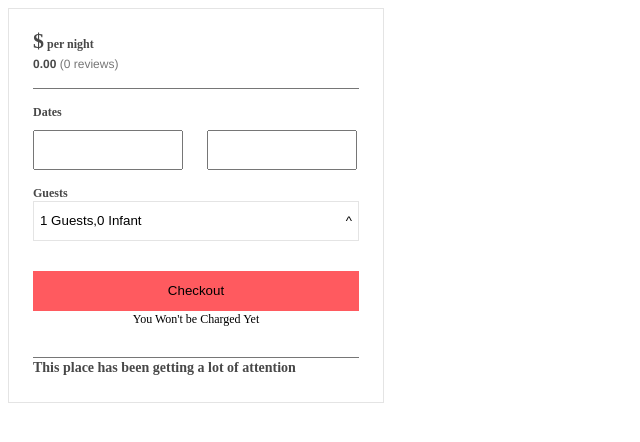
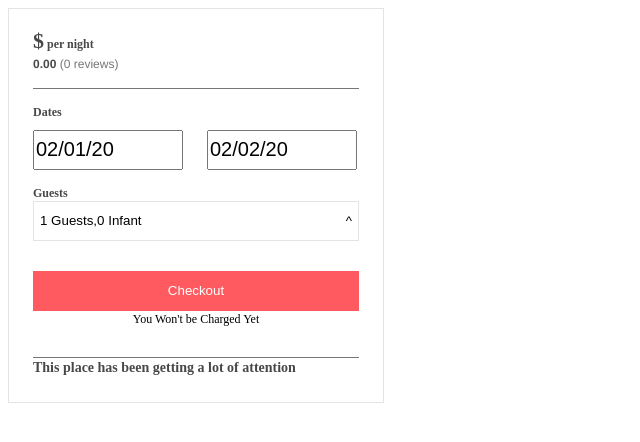
Before and after one commit to Team-Florida/checkout, a React app: page / in a window 1280 px wide. Shown: the top 442 px of the page, without its empty margins (0-640 px from the left). Built offline with nearby package versions, Linux system fonts and the light colour scheme; no server answers; the HTML template or start-up script is replaced by a standard one.

Commit message:
completed all basic calendar functionality

```diff
--- a/calendar/helpers.js
+++ b/calendar/helpers.js
@@ -61,7 +61,7 @@ var generateCalendar = function() {
             dayOfWeek: dayOfWeek,
             weekOfMonth: currentWeekOfMonth
             }
-        calendar[year][month].calendar[currentWeekOfMonth][dayOfWeek] = {dayOfMonth: dayOfMonth}
+        calendar[year][month].calendar[currentWeekOfMonth][dayOfWeek] = {dayOfMonth: dayOfMonth, date: currentDate.format('l')}
         currentDate.add(1, 'day')
         previousWeekOfMonth = currentWeekOfMonth
     }
--- a/client/src/components/BookItForm.jsx
+++ b/client/src/components/BookItForm.jsx
@@ -19,8 +19,6 @@ import { flattenCalendar } from '../../../calendar/helpers.js';
 class BookItForm extends React.Component {
     constructor(props) {
         super(props)
-        console.log('book it props')
-        console.log(props)
         this.state = {
             calendarClicked: false,
             guestListClicked: false,
@@ -34,11 +32,13 @@ class BookItForm extends React.Component {
     }
 
     renderCalendar() {
+        console.log(this.state.currentCalendarClicked)
         if (this.state.calendarClicked) {
             // return <div style = {{position: 'absolute', top: "200px", height: '308px', width: '332px'}}>the calendar has been clicked</div>
             // return <div style = {{display: "inline-block", position: 'relative', height: 'auto', width: '326px', zIndex: '1', backgroundColor: 'white', border: '1px solid #e4e4e4'}}>the calendar has been clicked<div>test</div></div>
-            return <Calendar currentMonth = {this.props.flatCalendar[this.state.currentMonth]} handleMonthChangeClick = {this.handleMonthChangeClick}/>
-            return <Calendar currentMonth = {{calendar: [[null, null,1,2,3,4,5],[6,7,8,9,10,11,12],[13,14,15,16,17,18,19], [20,21,22,23,24,25,26],[27,28,29]], month: 'Janurary', year: '2020'}}/>
+            return <Calendar currentMonth = {this.props.flatCalendar[this.state.currentMonth]}
+            handleMonthChangeClick = {this.handleMonthChangeClick} changeDaysBooked = {this.props.changeDaysBooked} currentCalendarClicked = {this.state.currentCalendarClicked}/>
+            // return <Calendar currentMonth = {{calendar: [[null, null,1,2,3,4,5],[6,7,8,9,10,11,12],[13,14,15,16,17,18,19], [20,21,22,23,24,25,26],[27,28,29]], month: 'Janurary', year: '2020'}}/>
         }
         return <div></div>
     }
@@ -84,13 +84,15 @@ class BookItForm extends React.Component {
         return (
         <BookItFormWrapper>
             <FieldLabel>Dates</FieldLabel>
-            <DateField readOnly onClick = {(event) => {
+            <DateField name = 'start' value = {this.props.userInfo.daysBooked.start} placeholder = "Check-in" readOnly onClick = {(event) => {
                 this.setState({
-                calendarClicked: !this.state.calendarClicked
+                calendarClicked: !this.state.calendarClicked,
+                currentCalendarClicked: event.target.name
             })}}/>
             <DateArrow />
-            <DateField readOnly onClick = {(event) => {this.setState({
-                calendarClicked: !this.state.calendarClicked
+            <DateField name = 'end' value = {this.props.userInfo.daysBooked.end} placeholder = "Checkout" readOnly onClick = {(event) => {this.setState({
+                calendarClicked: !this.state.calendarClicked,
+                currentCalendarClicked: event.target.name
             })}}/>
             {/* <div>test</div> */}
             {/* <div>test</div> */}
@@ -103,7 +105,7 @@ class BookItForm extends React.Component {
             </BookItButton>
             {this.renderGuestList()}
             <CheckoutButtonWrapper>
-              <BookItButton primary><div>Checkout</div></BookItButton>
+              <BookItButton primary><div style = {{color: 'white'}}>Checkout</div></BookItButton>
               <ButtonSubtext>You Won't be Charged Yet</ButtonSubtext>
             </CheckoutButtonWrapper>
         </BookItFormWrapper>
--- a/client/src/components/Calendar.jsx
+++ b/client/src/components/Calendar.jsx
@@ -9,10 +9,9 @@ import PopDownWrapper from '../styles/BookItForm/PopDownWrapper.js'
 import IncrementerButton from '../styles/GuestIncrementer/IncrementerButton.js'
 
 const Calendar = (props) => {
-    debugger
 
     let weeks = props.currentMonth.calendar.map((days) => {
-        return (<Week days = {days}/>)}
+return (<Week days = {days} changeDaysBooked = {props.changeDaysBooked} currentCalendarClicked = {props.currentCalendarClicked}/>)}
     );
 
 
--- a/client/src/components/Checkout.jsx
+++ b/client/src/components/Checkout.jsx
@@ -14,9 +14,7 @@ const calendar = require('../../../calendar/helpers.js');
 class Checkout extends React.Component {
     constructor(props) {
         super(props)
-        console.log(this.refs)
         this.calendar = calendar.generateCalendar()
-        console.log(this.calendar)
         this.state = {
             name : '',
             bookedDates: {},
@@ -46,6 +44,7 @@ class Checkout extends React.Component {
         this.getHouseInfo = this.getHouseInfo.bind(this)
         this.nightlyPrice = this.nightlyPrice.bind(this)
         this.changeGuests = this.changeGuests.bind(this)
+        this.changeDaysBooked = this.changeDaysBooked.bind(this)
 
     }
 
@@ -54,8 +53,15 @@ class Checkout extends React.Component {
             state.userInfo.guestsBooked = newGuestBooked
             return state
         })
+    }
 
-
+    changeDaysBooked(bookingInfo) {
+        let typeBooked = Object.keys(bookingInfo)[0]
+        let dateBooked = bookingInfo[typeBooked]
+        this.setState((state,props) => {
+            state.userInfo.daysBooked[typeBooked] = dateBooked
+            return state
+        })
     }
 
     nightlyPrice() {
@@ -74,7 +80,6 @@ class Checkout extends React.Component {
                     console.log(state)
                     calendar.bookDays(state.calendar, response.data.bookedDates)
                     response.data.calendar = state.calendar
-                    debugger
                     state = response.data
                     return state
                 })
@@ -86,7 +91,8 @@ class Checkout extends React.Component {
         return (
             <CheckoutWrapper>
               <Header  pricePerNight = {this.nightlyPrice()} numberOfReviews = {this.state.numberOfReviews} starReviewTotal = {this.state.starReviewTotal}/>
-              <BookItForm userInfo = {this.state.userInfo} guestsAllowed = {this.state.guestsAllowed} changeGuests = {this.changeGuests} flatCalendar = {calendar.flattenCalendar(this.state.calendar)}/>
+              <BookItForm userInfo = {this.state.userInfo} guestsAllowed = {this.state.guestsAllowed}
+              changeGuests = {this.changeGuests} flatCalendar = {calendar.flattenCalendar(this.state.calendar)} changeDaysBooked = {this.changeDaysBooked}/>
               <Footer />
             </CheckoutWrapper>
         )
--- a/client/src/components/GuestList.jsx
+++ b/client/src/components/GuestList.jsx
@@ -9,9 +9,6 @@ import PopDownWrapper from '../styles/BookItForm/PopDownWrapper.js'
 class GuestList extends React.Component {
     constructor(props) {
         super(props)
-
-
-        console.log(props)
     }
 
     render() {
--- a/client/src/components/Header.jsx
+++ b/client/src/components/Header.jsx
@@ -9,7 +9,6 @@ import HeaderWrapper from '../styles/Header/HeaderWrapper.js'
 
 
 const Header = (props) => {
-    console.log(props)
     return (
         <HeaderWrapper>
             <PricePerNightInfo pricePerNight = {props.pricePerNight}/>
--- a/client/src/components/Week.jsx
+++ b/client/src/components/Week.jsx
@@ -4,17 +4,16 @@ import ReactDOM from 'react-dom';
 import Day from '../styles/Week/Day.js'
 
 const Week = (props) => {
-    debugger
-    console.log('week props')
-    console.log(props)
-
     let day = props.days.map((day) => {
         if (day === null) {
             return <td></td>
         } else if (day.isBooked === true) {
             return (<Day isBooked>{day.dayOfMonth}</Day>)
         }
-        return (<Day>{day.dayOfMonth}</Day>)}
+        return (<Day onClick = {() => {
+            const bookingInfo = {}
+            bookingInfo[props.currentCalendarClicked] = day.date
+            props.changeDaysBooked(bookingInfo)}}>{day.dayOfMonth}</Day>)}
     );
     return (
         <tr>{day}</tr>
--- a/client/src/styles/BookItForm/PopDownWrapper.js
+++ b/client/src/styles/BookItForm/PopDownWrapper.js
@@ -6,8 +6,7 @@ const DateArrow = styled.div`
     z-index: 2;
     width: 288px;
     height: auto;
-    background-color: lightpink;
-    padding-left: 13px;
+    background-color: white;
     padding-right: 13px;
     border: '1px solid #e4e4e4';
     `;
--- a/client/src/styles/Week/Day.js
+++ b/client/src/styles/Week/Day.js
@@ -3,9 +3,11 @@ import styled from 'styled-components';
 const Day = styled.td`
 width: 38px;
 height: 38px;
-border: 1px solid black;
+border: 1px solid rgb(216, 216, 216);
 text-align: center;
-background: ${props => props.isBooked ? "red" : "none"};
+font-size: 14px;
+/* background: ${props => props.isBooked ? "red" : "none"}; */
+text-decoration: ${props => props.isBooked ? "line-through" : "none"};
 `;
 
 export default Day
```
